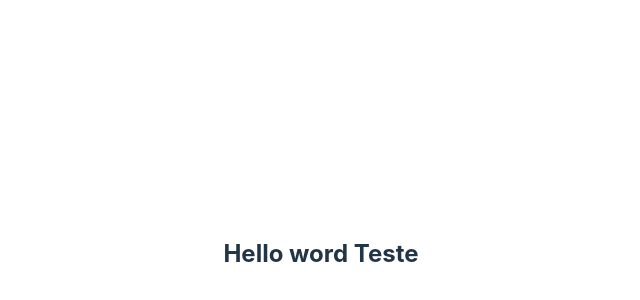
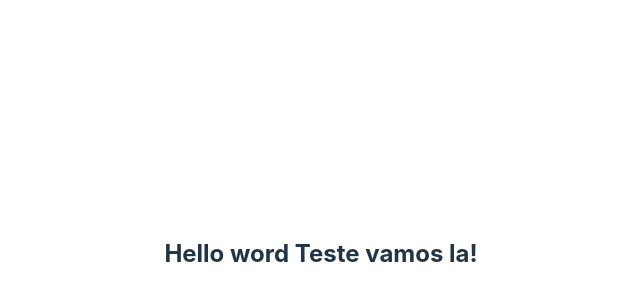
Before and after one commit to ARPDev-Desenvolvimento/init-react-vite-v5, a React (Vite) app: page / in a window 1280 px wide. Shown: the part 146-446 px from the top of the page, without its empty margins (319-959 px from the left). Built offline with nearby package versions, Linux system fonts and the light colour scheme.

Commit message:
git push update

```diff
--- a/src/App.tsx
+++ b/src/App.tsx
@@ -3,7 +3,7 @@ import './App.css'
 function App() {
 
   return (
-    <h2>Hello word Teste</h2>
+    <h2>Hello word Teste vamos la!</h2>
   )
 }
 
```
